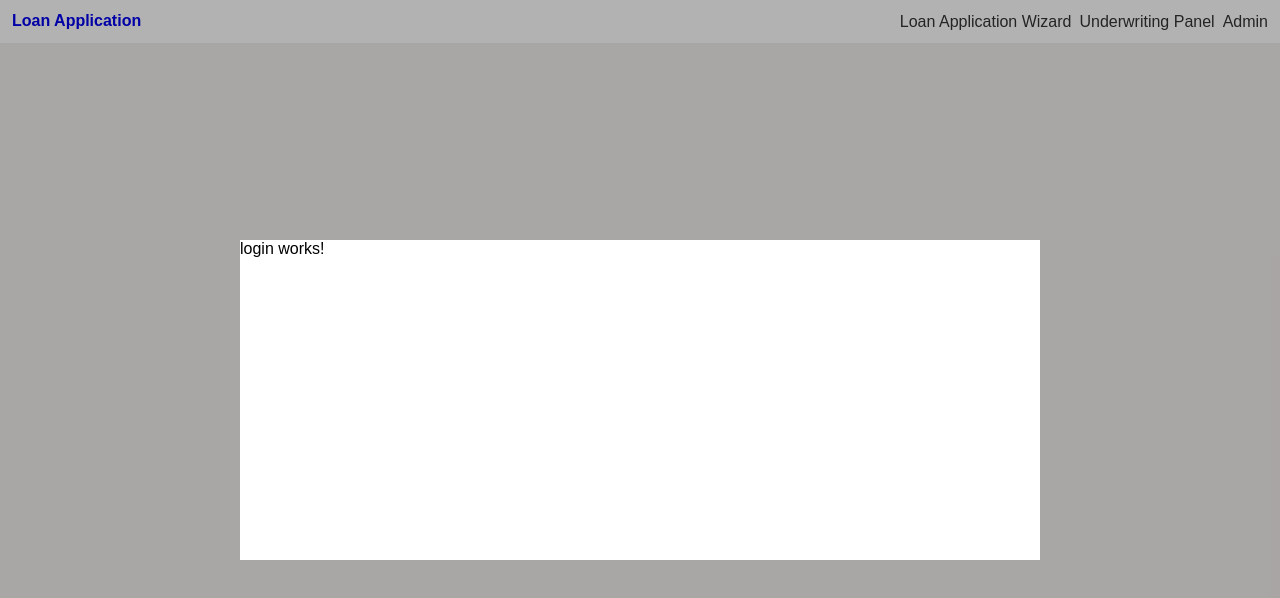
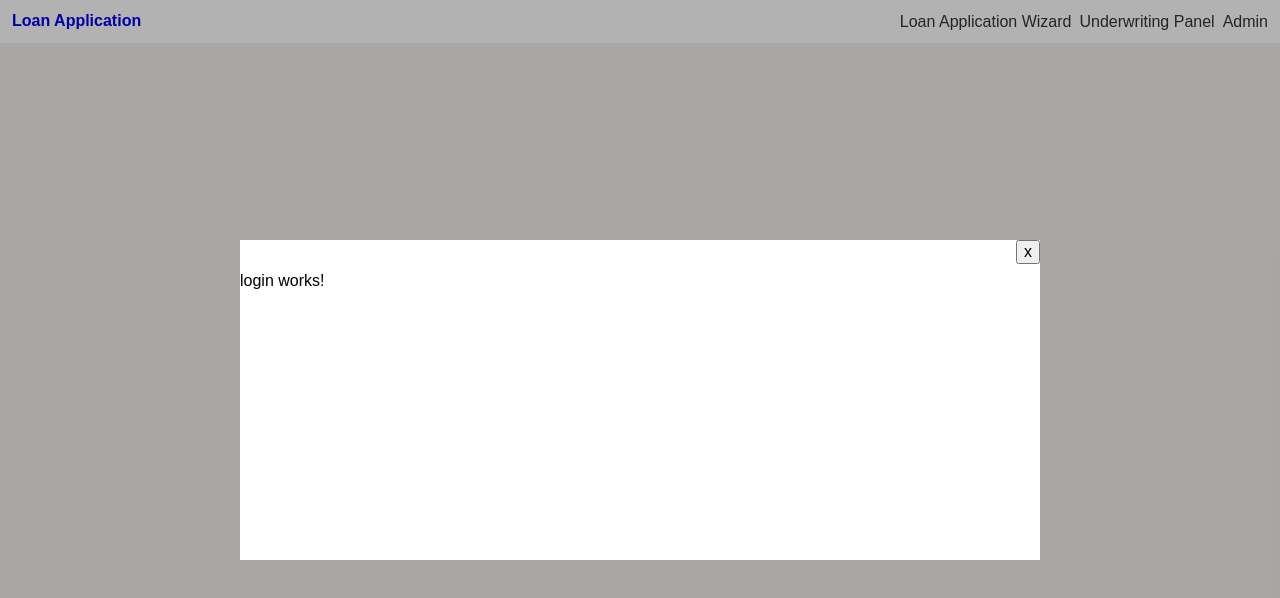
Before and after one commit to jrdnthedev/loan-portal, an Angular app: page /welcome/login in a window 1280 px wide. Shown: the top 598 px of the page. Built offline with nearby package versions, Linux system fonts and the light colour scheme.

Commit message:
refactor: added output to modal, minor style adjustment

```diff
--- a/src/app/shared/components/modal/modal.html
+++ b/src/app/shared/components/modal/modal.html
@@ -1,5 +1,6 @@
 <div id="modal-container">
   <div appKeyTrap role="dialog" [id]="name" [attr.aria-labelledby]="name" aria-modal="true">
+    <div class="close-button"><button (click)="close()">x</button></div>
     <ng-content></ng-content>
   </div>
 </div>
--- a/src/app/shared/components/modal/modal.scss
+++ b/src/app/shared/components/modal/modal.scss
@@ -14,6 +14,12 @@
   height: 100%;
   width: 100%;
   background-color: white;
+  display: flex;
+  flex-direction: column;
+  gap: 8px;
+}
+.close-button {
+  text-align: right;
 }
 
 @media screen and (min-width: 600px) {
--- a/src/app/shared/components/modal/modal.ts
+++ b/src/app/shared/components/modal/modal.ts
@@ -1,4 +1,4 @@
-import { Component, Input } from '@angular/core';
+import { Component, Input, output } from '@angular/core';
 import { KeyTrap } from '../../directives/key-trap';
 
 @Component({
@@ -9,4 +9,9 @@ import { KeyTrap } from '../../directives/key-trap';
 })
 export class Modal {
   @Input() name = '';
+  closeBtn = output<void>();
+
+  close() {
+    this.closeBtn.emit();
+  }
 }
```
